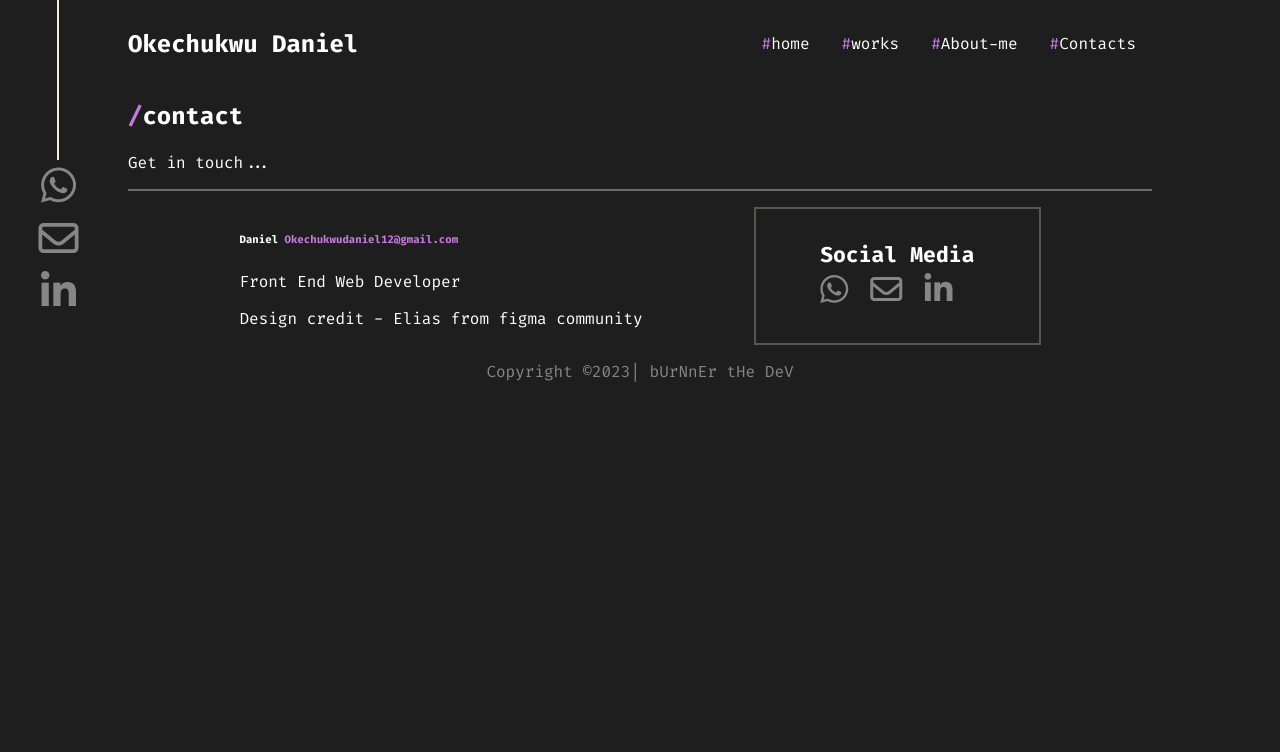
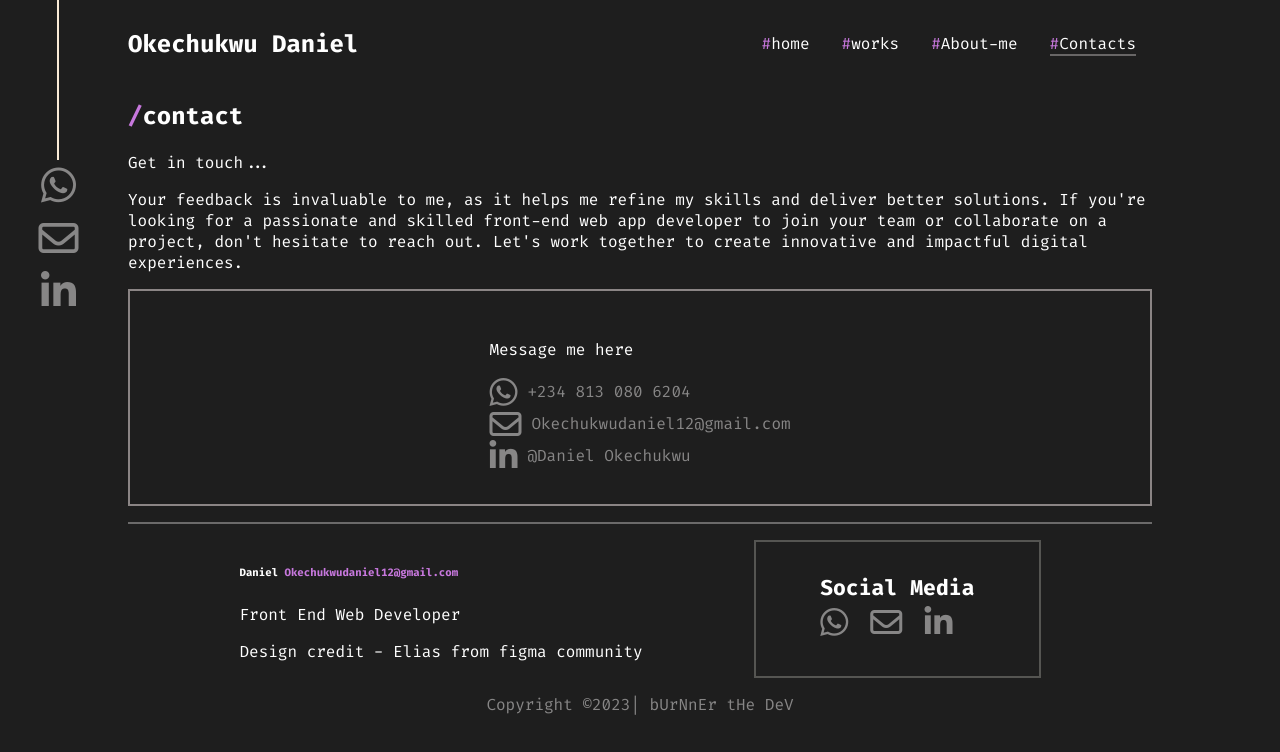
Before and after one commit to Naijabunner/portfolio, a React (Vite) app: page /contact in a window 1280 px wide. Shown: the top 752 px of the page. Built offline with nearby package versions, Linux system fonts and the light colour scheme.

Commit message:
styling update

```diff
--- a/src/App.css
+++ b/src/App.css
@@ -30,7 +30,7 @@ body{
 }
 .nav_links li {
   display: inline-block;
-  padding: 0 1em;
+  margin: 0 1em;
   color: white;
 }
 span{
@@ -261,7 +261,32 @@ span{
   color: #878686;
 }
 
+.forHover::before{
+  content: "";
+  background-color: rgb(104, 102, 102);
+  position: absolute;
+  bottom: 0;
+  top: 97%;
+  left: 0;
+  right: 0;
+  transform: scaleX(0);
+  transform-origin: center;
+  transition: transform 300ms ease;
+}
+.forHover:hover::before {
+  transform: scaleX(1);
 
+}
+.nav_links li{
+  position: relative;
+
+}
+.nav_links li a{
+  position: relative;
+}
+#active{
+  border-bottom: 2px solid rgb(104, 102, 102);
+}
 
 /* for smaller screens */
 @media screen and (max-width: 1100px){
--- a/src/App.jsx
+++ b/src/App.jsx
@@ -5,7 +5,7 @@ import Routepages from "./react-router/app_router";
 function App() {
   return (
     <>
-      <Navbar />
+
       <Routepages/>
       <Footer />
       <div className="body_links">
--- a/src/components/Navbar.jsx
+++ b/src/components/Navbar.jsx
@@ -1,4 +1,5 @@
-const Navbar = () => {
+const Navbar = (props) => {
+
     return ( <>
     <nav className="navbarwrapper">
         <div>
@@ -8,10 +9,10 @@ const Navbar = () => {
         </div>
         <div className="nav_links">
             <ul>
-                <li><a href="/"><span>#</span>home</a></li>
-                <li><a href="/projects"><span>#</span>works</a></li>
-                <li><a href="/about"><span>#</span>About-me</a></li>
-                <li><a href="/contact"><span>#</span>Contacts</a></li>
+                <li ><a href="/"className="forHover" id={props.currentPage=== "home"? "active": undefined}><span>#</span>home</a></li>
+                <li ><a className="forHover" id={props.currentPage=== "project"? "active": undefined} href="/projects"><span>#</span>works</a></li>
+                <li ><a className="forHover" id={props.currentPage=== "about"? "active": undefined} href="/about"><span>#</span>About-me</a></li>
+                <li ><a className="forHover" id={props.currentPage=== "contact"? "active": undefined} href="/contact"><span>#</span>Contacts</a></li>
             </ul>
         </div>
     </nav>
--- a/src/pages/Home/Homepage.jsx
+++ b/src/pages/Home/Homepage.jsx
@@ -1,3 +1,4 @@
+import Navbar from "../../components/Navbar";
 import Hero from "./Herocomponet";
 import Homeskills from "./homeSkills";
 import Homeabout from "./homeabout";
@@ -6,14 +7,18 @@ import HomeProjects from "./homeprojects";
 import Quote from "./quote";
 
 const Home = () => {
-    return ( <div className="wrapper">
+    return (
+    <>
+    <Navbar currentPage= "home" />
+    <div className="wrapper">
         <Hero/>
         <Quote/>
         <HomeProjects/>
         <Homeskills/>
         <Homeabout/>
         <Homecontact/>
-    </div> );
+    </div>
+    </> );
 }
 
 export default Home;
--- a/src/pages/Home/Works/About/Contact/aboutme.jsx
+++ b/src/pages/Home/Works/About/Contact/aboutme.jsx
@@ -1,10 +1,16 @@
+import Navbar from "../../../../../components/Navbar";
+
 const Aboutcomp = () => {
-    return ( <div className="wrapper">
+    return ( <>
+    <Navbar currentPage = "about" />
+    <div className="wrapper">
     <div className="header">
         <h2> <span>/</span>about-me</h2>
         <p>Who am i?</p>
     </div>
-</div> );
+    </div>
+    </>
+ );
 }
 
 export default Aboutcomp;
--- a/src/pages/Home/Works/About/Contact/contactme.jsx
+++ b/src/pages/Home/Works/About/Contact/contactme.jsx
@@ -1,11 +1,30 @@
+import Navbar from "../../../../../components/Navbar";
+
 const Contactcomp = () => {
     return ( <>
+    <Navbar currentPage = "contact"/>
     <div className="wrapper">
         <div className="header">
             <h2> <span>/</span>contact</h2>
             <p>Get in touch...</p>
         </div>
+        <div className="box">
+            <p>Your feedback is invaluable to me, as it helps me refine my skills and deliver
+                 better solutions. If you're looking for a passionate and skilled
+                  front-end web app developer to join your team or collaborate on a project,
+                   don't hesitate to reach out. Let's work together to create innovative and
+                    impactful digital experiences.</p>
+                    <div className="contact_box">
+            <div>
+            <p>Message me here</p>
+          <a href="wa.link/v1952m"><i className="fa-brands fa-whatsapp"></i>+234 813 080 6204</a>
+            <a href="mailto:Okechukwudaniel12@gmail.com"><i className="fa-regular fa-envelope"></i>Okechukwudaniel12@gmail.com</a>
+            <a href="www.linkedin.com/in/okechukwudaniel"><i className="fa-brands fa-linkedin-in"></i>@Daniel Okechukwu</a>
+            </div>
 
+
+        </div>
+        </div>
     </div></> );
 }
 
--- a/src/pages/Home/Works/projects.jsx
+++ b/src/pages/Home/Works/projects.jsx
@@ -1,5 +1,8 @@
+import Navbar from "../../../components/Navbar";
+
 const Projectcomp = () => {
     return ( <>
+    <Navbar currentPage = "project"/>
     <div className="wrapper">
         <div className="header">
             <h2> <span>/</span>projects</h2>
```
